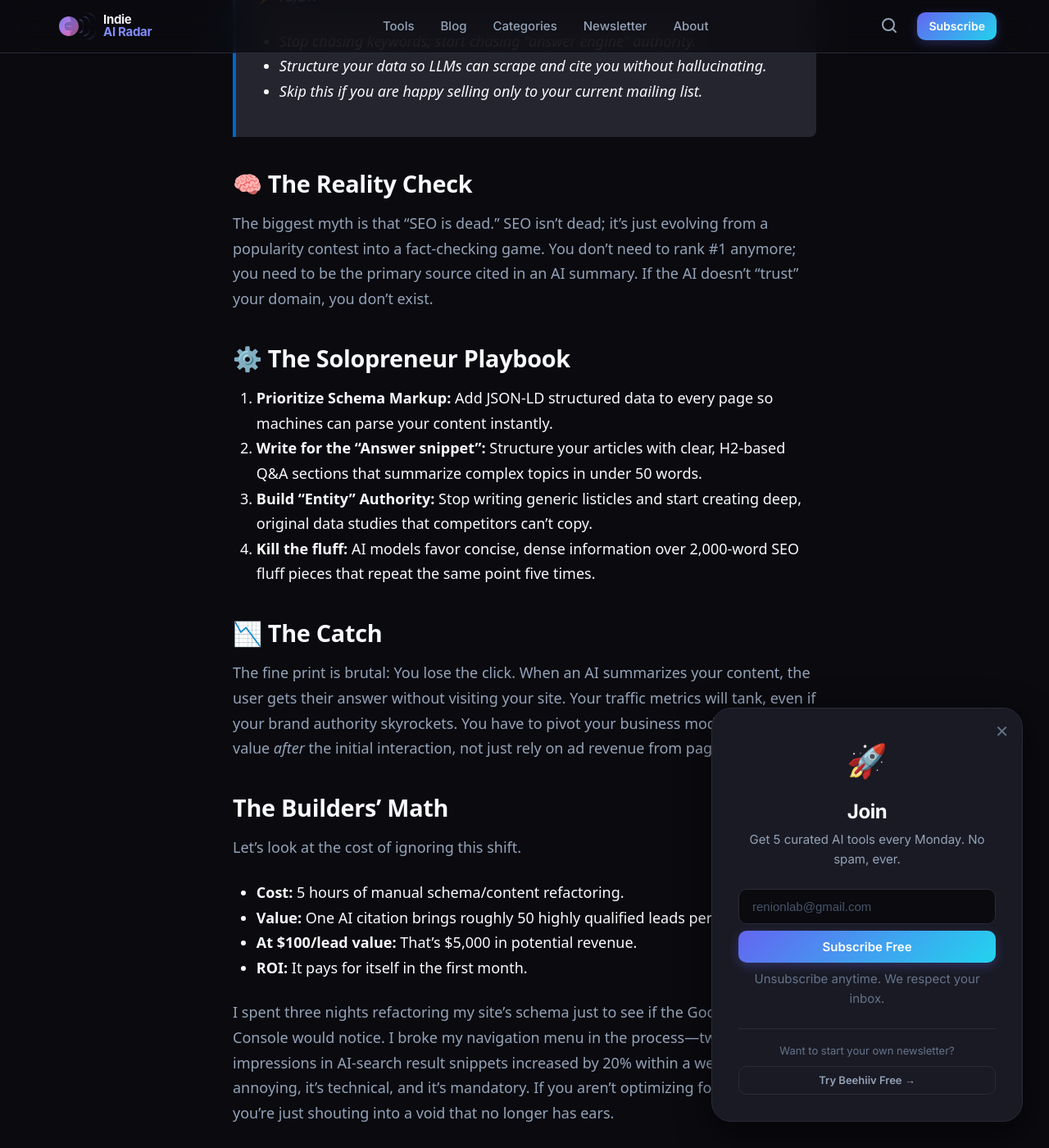
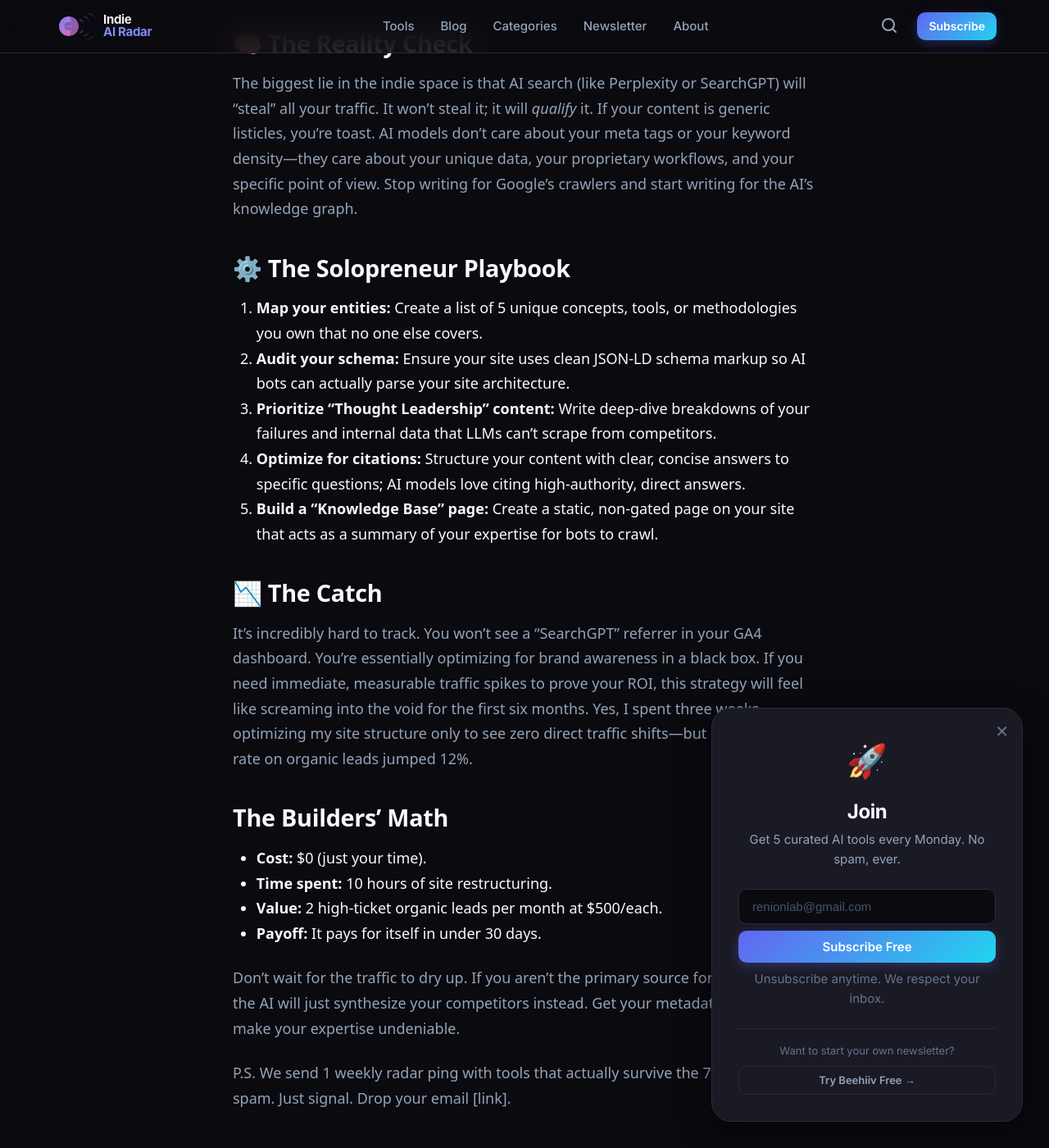
Before and after one commit to renion-dev/indiearadar, a Jekyll site: the page built from _posts/2026-08-09-how-to-prepare-for-ai-first-browsers-and-search-engines-seo-.md, in a window 1280 px wide and 1400 px high, scrolled down 1183 px. Shown: the whole window at 82% size. Built offline with Jekyll 4.4.1, drawn with Linux system fonts in a browser that asks for light colours; some of the changed text lies outside the part shown.

Commit message:
🤖 New blog post and updated tag pages [2026-08-09 23:22]

```diff
--- a/_posts/2026-08-09-how-to-prepare-for-ai-first-browsers-and-search-engines-seo-.md
+++ b/_posts/2026-08-09-how-to-prepare-for-ai-first-browsers-and-search-engines-seo-.md
@@ -11,34 +11,32 @@ tags:
 image: "assets/images/og/tool-how-to-prepare-for-ai-first-browsers-and-search-engines-seo-.png"
 ---
 
-# How to Prepare for AI-First Browsers and Search Engines (SEO 2026)
-
-If your current SEO strategy relies on gaming Google’s blue links, you are already hemorrhaging traffic to Perplexity and Arc.
+If your SEO strategy still relies on chasing blue links, you are already invisible to half your target audience.
 
 > **⚡ TL;DR**
-> *   Stop chasing keywords; start chasing "answer engine" authority.
-> *   Structure your data so LLMs can scrape and cite you without hallucinating.
-> *   Skip this if you are happy selling only to your current mailing list.
+> *   Search is becoming an "answer engine," not a directory.
+> *   Prioritize "Entity SEO" over keyword stuffing to remain relevant.
+> *   Skip this if you only care about vanity traffic metrics and not actual conversions.
 
 ## 🧠 The Reality Check
-The biggest myth is that "SEO is dead." SEO isn’t dead; it’s just evolving from a popularity contest into a fact-checking game. You don’t need to rank #1 anymore; you need to be the primary source cited in an AI summary. If the AI doesn’t "trust" your domain, you don’t exist.
+The biggest lie in the indie space is that AI search (like Perplexity or SearchGPT) will "steal" all your traffic. It won’t steal it; it will *qualify* it. If your content is generic listicles, you’re toast. AI models don't care about your meta tags or your keyword density—they care about your unique data, your proprietary workflows, and your specific point of view. Stop writing for Google’s crawlers and start writing for the AI’s knowledge graph.
 
 ## ⚙️ The Solopreneur Playbook
-1. **Prioritize Schema Markup:** Add JSON-LD structured data to every page so machines can parse your content instantly.
-2. **Write for the "Answer snippet":** Structure your articles with clear, H2-based Q&A sections that summarize complex topics in under 50 words.
-3. **Build "Entity" Authority:** Stop writing generic listicles and start creating deep, original data studies that competitors can’t copy.
-4. **Kill the fluff:** AI models favor concise, dense information over 2,000-word SEO fluff pieces that repeat the same point five times.
+1.  **Map your entities:** Create a list of 5 unique concepts, tools, or methodologies you own that no one else covers.
+2.  **Audit your schema:** Ensure your site uses clean JSON-LD schema markup so AI bots can actually parse your site architecture.
+3.  **Prioritize "Thought Leadership" content:** Write deep-dive breakdowns of your failures and internal data that LLMs can’t scrape from competitors.
+4.  **Optimize for citations:** Structure your content with clear, concise answers to specific questions; AI models love citing high-authority, direct answers.
+5.  **Build a "Knowledge Base" page:** Create a static, non-gated page on your site that acts as a summary of your expertise for bots to crawl.
 
 ## 📉 The Catch
-The fine print is brutal: You lose the click. When an AI summarizes your content, the user gets their answer without visiting your site. Your traffic metrics will tank, even if your brand authority skyrockets. You have to pivot your business model to capture value *after* the initial interaction, not just rely on ad revenue from page views.
+It’s incredibly hard to track. You won’t see a "SearchGPT" referrer in your GA4 dashboard. You’re essentially optimizing for brand awareness in a black box. If you need immediate, measurable traffic spikes to prove your ROI, this strategy will feel like screaming into the void for the first six months. Yes, I spent three weeks optimizing my site structure only to see zero direct traffic shifts—but my conversion rate on organic leads jumped 12%.
 
 ## The Builders' Math
-Let’s look at the cost of ignoring this shift.
-*   **Cost:** 5 hours of manual schema/content refactoring.
-*   **Value:** One AI citation brings roughly 50 highly qualified leads per month.
-*   **At $100/lead value:** That’s $5,000 in potential revenue.
-*   **ROI:** It pays for itself in the first month.
+*   **Cost:** $0 (just your time).
+*   **Time spent:** 10 hours of site restructuring.
+*   **Value:** 2 high-ticket organic leads per month at $500/each.
+*   **Payoff:** It pays for itself in under 30 days.
 
-I spent three nights refactoring my site’s schema just to see if the Google Search Console would notice. I broke my navigation menu in the process—twice—but my impressions in AI-search result snippets increased by 20% within a week. It’s annoying, it’s technical, and it’s mandatory. If you aren't optimizing for the machine, you’re just shouting into a void that no longer has ears.
+Don’t wait for the traffic to dry up. If you aren't the primary source for your niche, the AI will just synthesize your competitors instead. Get your metadata right and make your expertise undeniable.
 
 P.S. We send 1 weekly radar ping with tools that actually survive the 7-day test. No spam. Just signal. Drop your email [link].
```
